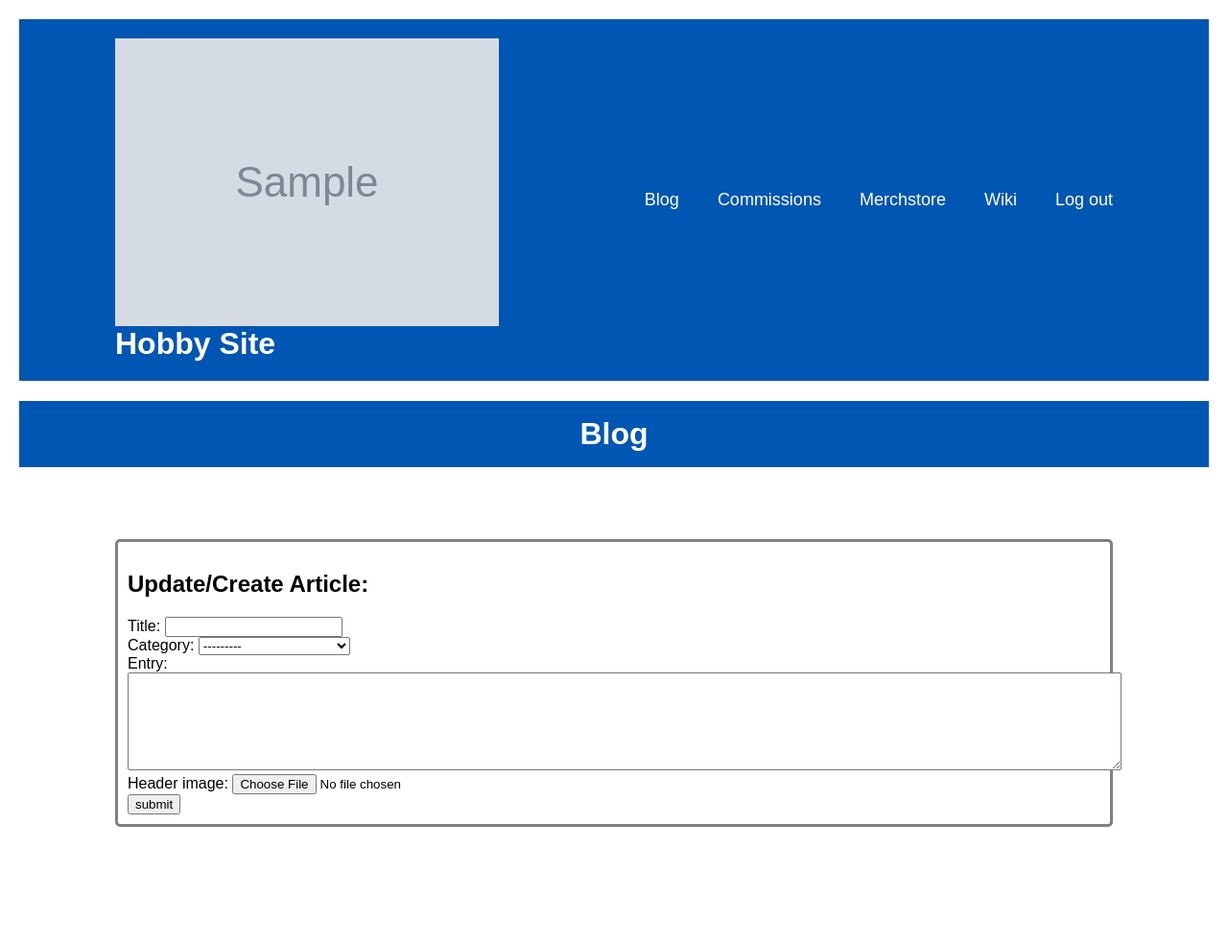
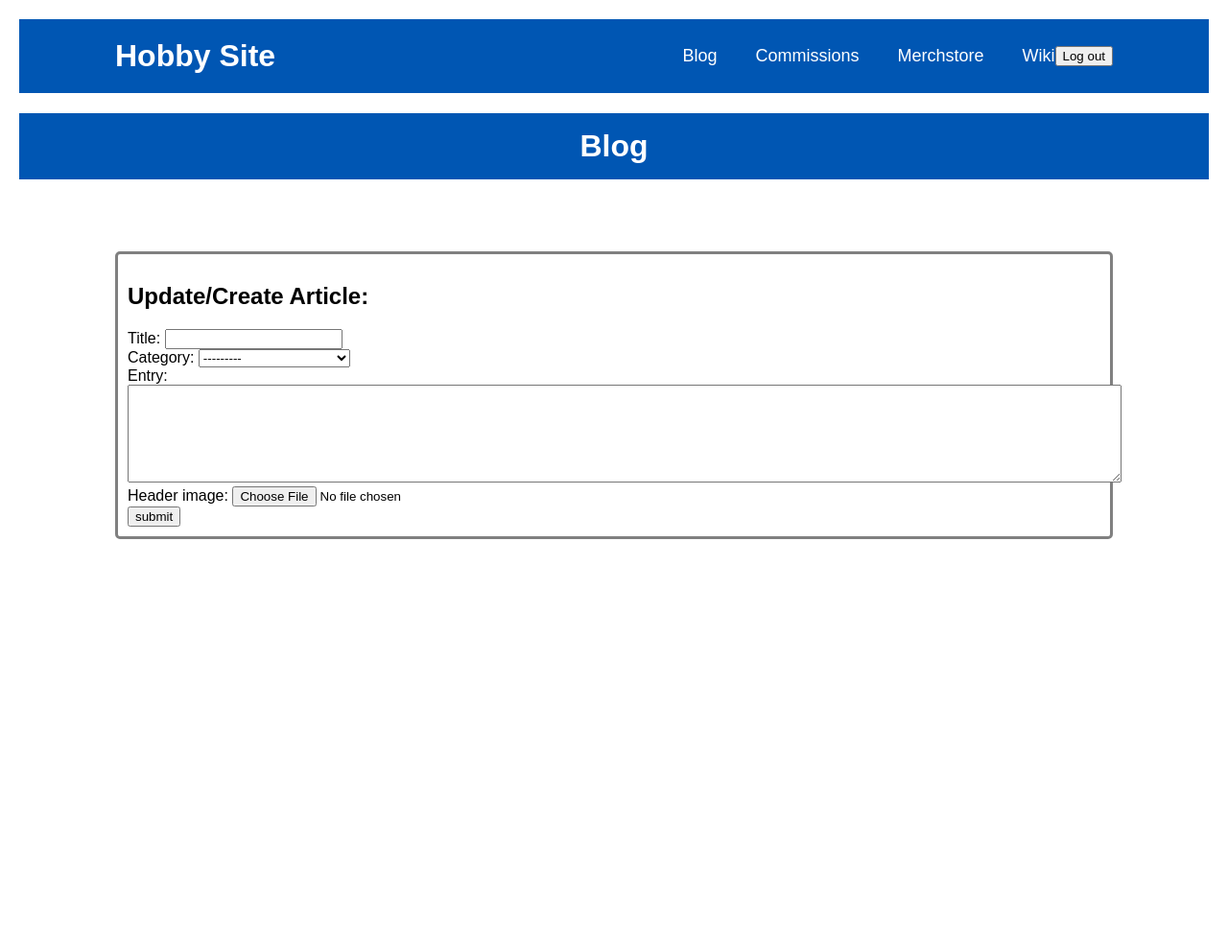
Before and after one commit to eevicteen/hobbysite-G-13, a Django app: page /blog/article/add/ in a window 1280 px wide. Shown: the whole page at 96% size. After the commit the page ends 562 px from the top, so only its background shows below. Run offline with Django 5.2, Linux system fonts and the light colour scheme; a user stored in the database is signed in; tables that the repository leaves empty hold one stand-in row (values such as "Sample post"); grey boxes marked "Sample" are stand-in pictures.

Commit message:
Adjusted Logout/Login button in navbar

```diff
--- a/templates/base.html
+++ b/templates/base.html
@@ -14,20 +14,17 @@
 
     <body>
          <header class="header">
-        <div>
-        {% if user.is_authenticated and user.profile.image %}
-            <img src="{{ user.profile.image.url }}" alt="Profile Picture" class="profile-pic">
-        {% endif %}
-        <a href="#" class="name">Hobby Site</a>
-                </div>
-
+        <a href="/" class="name">Hobby Site</a>
         <nav class = "navbar">
             <a href="{% url 'blog:blog_list'%}">Blog</a>
             <a href="{% url 'commissions:commissions-list'%}">Commissions</a>
             <a href="{% url 'merchstore:product-list'%}">Merchstore</a>
             <a href="{% url 'wiki:article_list'%}">Wiki</a>
          {% if user.is_authenticated %}
-            <a href="{% url 'logout' %}">Log out</a>
+            <form method="post" action="{% url 'logout' %}" style="display: inline;">
+                {% csrf_token %}
+                <button type="submit" class="btn">Log out</button>
+            </form>
         {% else %}
             <a href="{% url 'login' %}">Log in</a>
         {% endif %}
```
